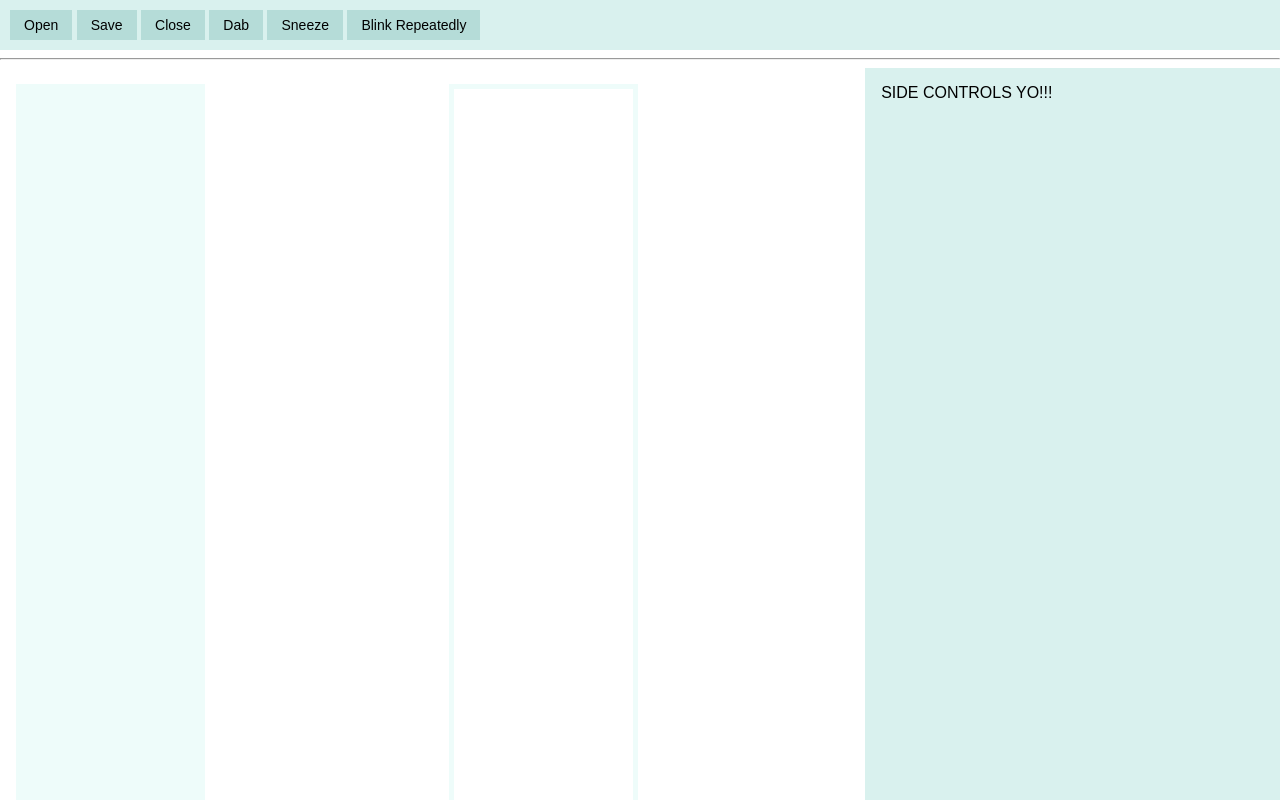
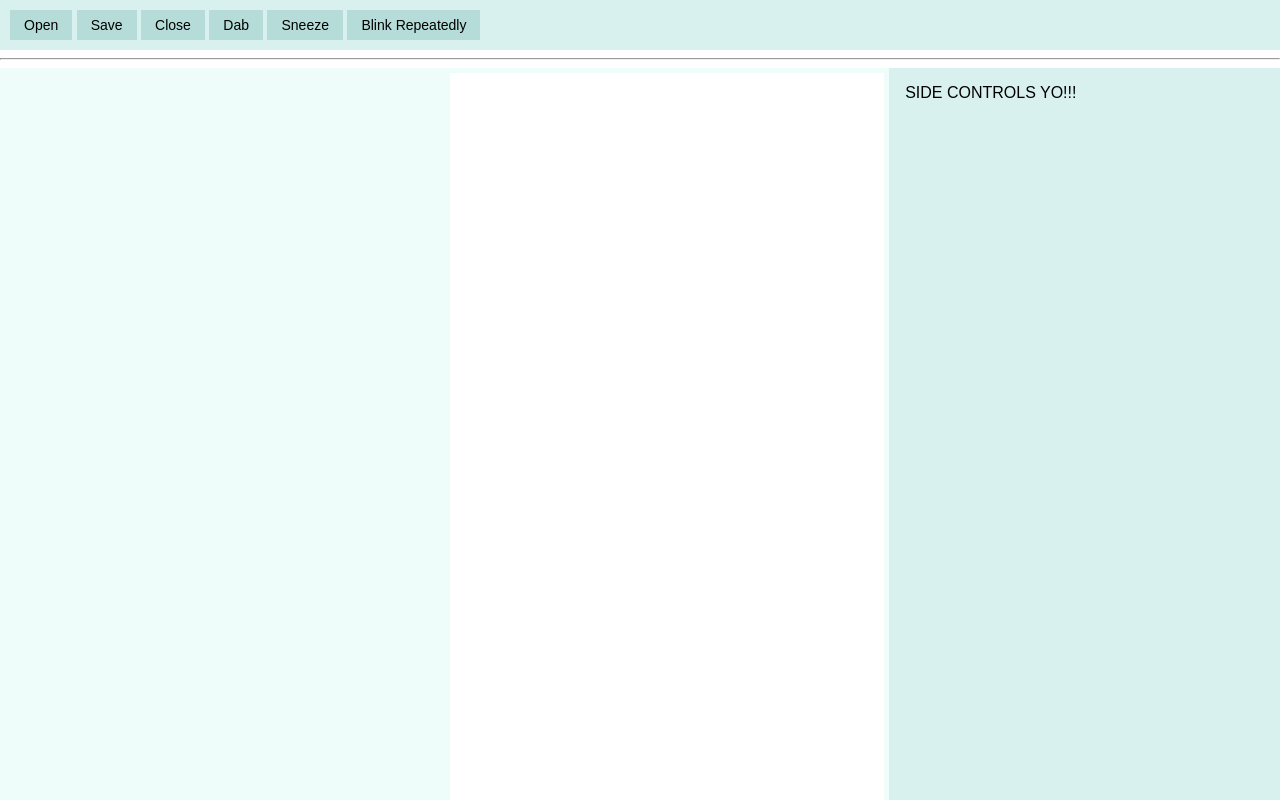
Before and after one commit to georobGWJ/octo-hex, an Electron app: page app/index.html in a window 1280 px wide. Drawn offline with Linux system fonts and the light colour scheme; no server answers.

Commit message:
Fix textarea styling.

```diff
--- a/app/index.html
+++ b/app/index.html
@@ -18,21 +18,15 @@
     <hr/>
 
     <section class = 'main-canvas'>
-      <div class='raw'>
-        <!-- TODO: Style textareas -->
-        <textarea id='raw-content'></textarea>
-      </div>
+      <textarea class='raw' id='raw-content'></textarea>
 
-      <div class='rendered'>
-        <!-- TODO: Style textareas -->
-        <textarea id='rendered-content'></textarea>
-      </div>
+      <textarea class='rendered' id='rendered-content'></textarea>
 
       <div class = 'side-controls'>
         SIDE CONTROLS YO!!!
       </div>
+    </section>
 
-    </section>
     <section class = "status-bar">
       STATUS BAR!!!
     </section>
```
